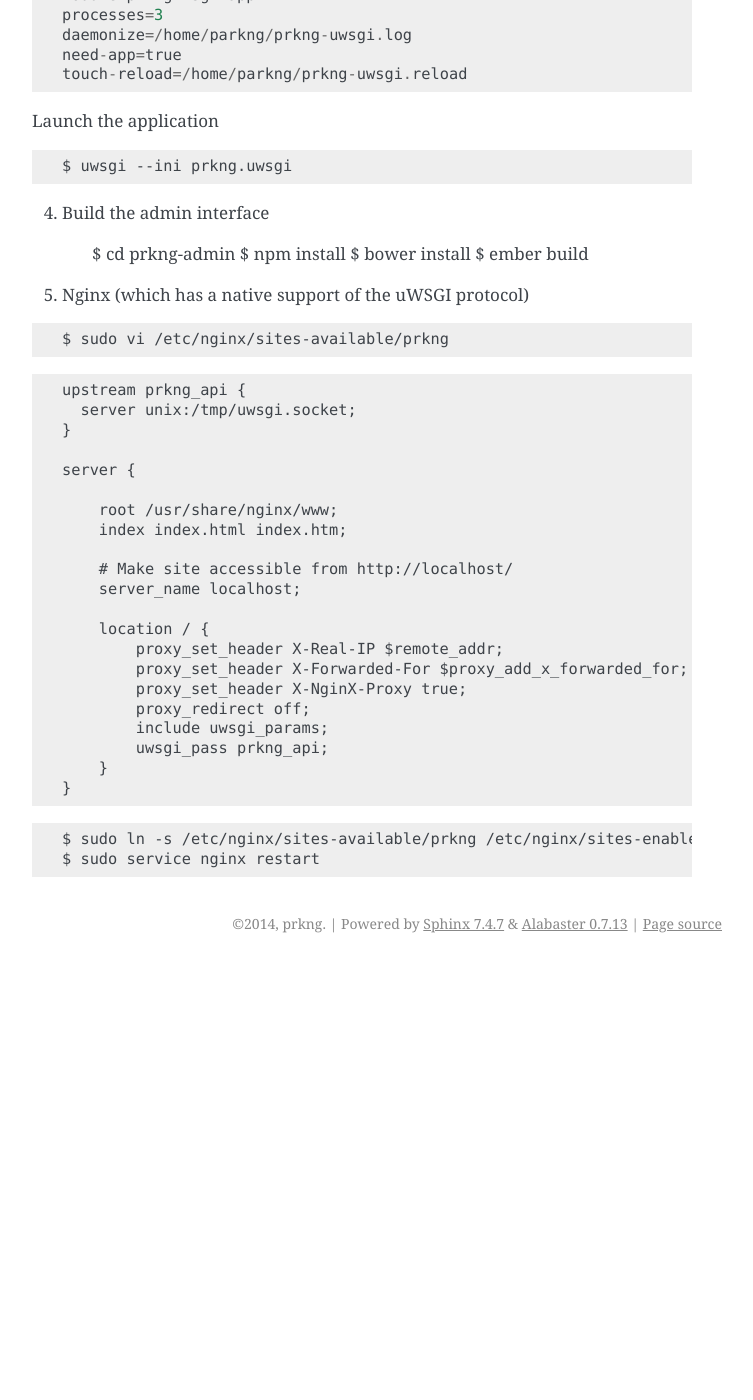
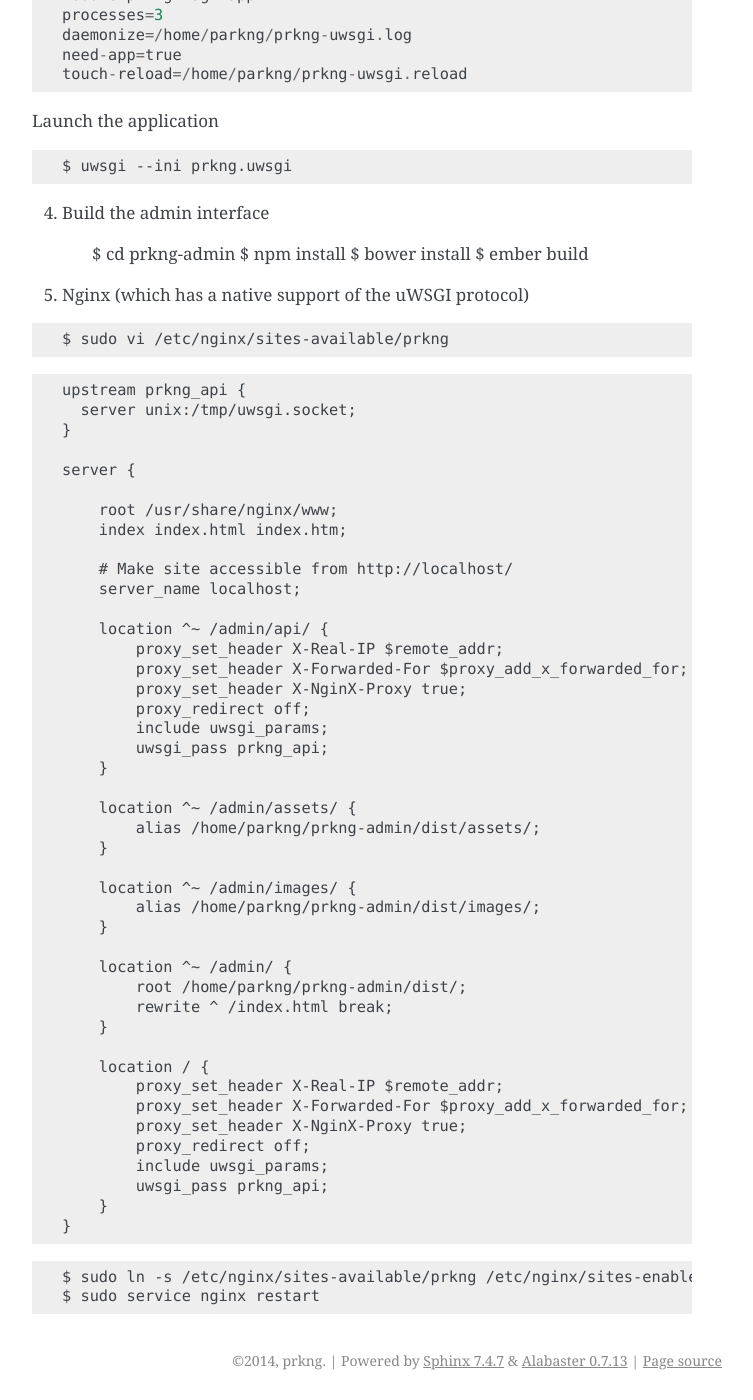
Before and after one commit to prkng/api, a Sphinx documentation site: the page built from doc/installation.rst, in a window 1280 px wide and 1400 px high, scrolled down 4495 px. Shown: the whole window, without its empty margins (388-1141 px from the left). Built offline with Sphinx 7.4.7, drawn with Linux system fonts in a browser that asks for light colours; before the commit the page ends 5458 px from its top, so only the background shows below that; some of the changed text lies outside the part shown.

Commit message:
upd nginx doc + reports model

```diff
--- a/doc/installation.rst
+++ b/doc/installation.rst
@@ -269,6 +269,28 @@ Launch the application ::
         # Make site accessible from http://localhost/
         server_name localhost;
 
+        location ^~ /admin/api/ {
+            proxy_set_header X-Real-IP $remote_addr;
+            proxy_set_header X-Forwarded-For $proxy_add_x_forwarded_for;
+            proxy_set_header X-NginX-Proxy true;
+            proxy_redirect off;
+            include uwsgi_params;
+            uwsgi_pass prkng_api;
+        }
+
+        location ^~ /admin/assets/ {
+            alias /home/parkng/prkng-admin/dist/assets/;
+        }
+
+        location ^~ /admin/images/ {
+            alias /home/parkng/prkng-admin/dist/images/;
+        }
+
+        location ^~ /admin/ {
+            root /home/parkng/prkng-admin/dist/;
+            rewrite ^ /index.html break;
+        }
+
         location / {
             proxy_set_header X-Real-IP $remote_addr;
             proxy_set_header X-Forwarded-For $proxy_add_x_forwarded_for;
```
Also changed, not shown: other parts of doc/installation.rst (+1 -1 lines), 1 other file.
